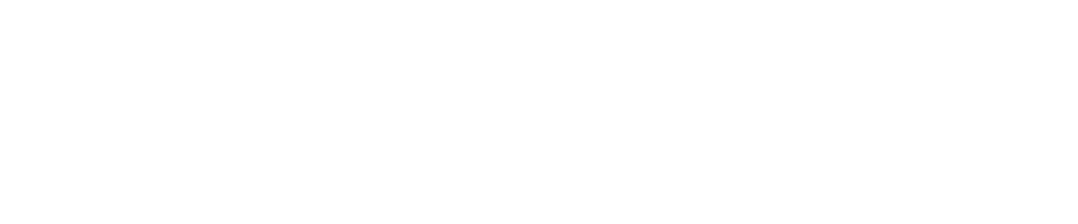
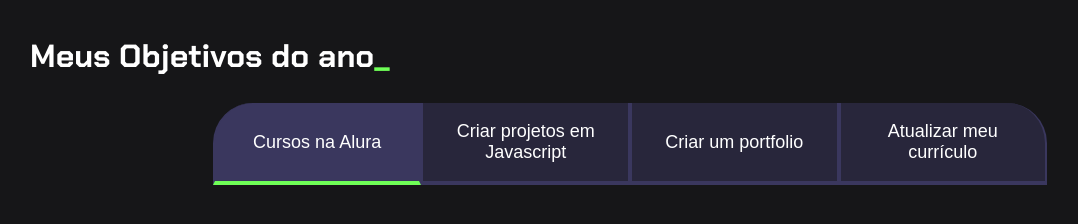
Before and after one commit to dulcyelexx/0000aaaaa, a plain HTML site: page index.html in a window 1280 px wide. Shown: the whole page, without its empty margins (10-1088 px from the left). Drawn offline with Linux system fonts and the light colour scheme.

Commit message:
Add files via upload

```diff
--- a/index.html
+++ b/index.html
@@ -1,11 +1,22 @@
 <!DOCTYPE html>
 <html lang="pt-br">
 <head>
-  <meta charset="UTF-8">
-  <meta name="viewport" content="width=device-width, initial-scale=1.0">
-  <title>Meus objetivos do ano</title>
+    <meta charset="UTF-8">
+    <meta name="viewport" content="width=device-width, initial-scale=1.0">
+    <title>Meus objetivos do ano</title>
+    <link rel="stylesheet" href="style.css">
 </head>
+
 <body>
-
+    <section class="conteudo-principal">
+        <h2 class="titulo-principal">Meus Objetivos do ano<span>_</span></h2>
+        <div class="botoes">
+            <button class="botao ativo">Cursos na Alura</button>
+            <button class="botao">Criar projetos em Javascript</button>
+            <button class="botao">Criar um portfolio</button>
+            <button class="botao">Atualizar meu currículo</button>
+        </div>
+      </section>
+      <script src="main.js"></script>
 </body>
 </html>
--- a/style.css
+++ b/style.css
@@ -31,3 +31,41 @@ body {
 .titulo-principal span {
     color: var(--verde);
 }
+.botao {
+  font-family: "Crakra Petch", sans-serif;
+  background-color: var(--botao-inativo);
+  color: var(--branco);
+  display: flex;
+  justify-content: center;
+  padding: 1em;
+  font-size: 18px;
+  align-items: center;
+  width: 100%;
+  border-bottom: 4px solid var(--botao-ativo);
+  border-left: 2px solid var(--botao-ativo);
+  border-right: 2px solid var(--botao-ativo);
+  border-top: none;
+}
+.botao:first-child {
+  border-radius: 40px 40px 0 0;
+}
+.botoes {
+  display: block;
+}
+.ativo{
+  background-color: var(--botao-ativo);
+  border-bottom: 4px solid var(--verde);
+  }
+@media screen and (min-width: 768px) {
+  .botoes {
+      display: flex;
+  }
+
+  .botao:first-child {
+      border-radius: 40px 0 0 0;
+  }
+
+  .botao:last-child {
+      border-radius: 0 40px 0 0;
+  }
+}
```
